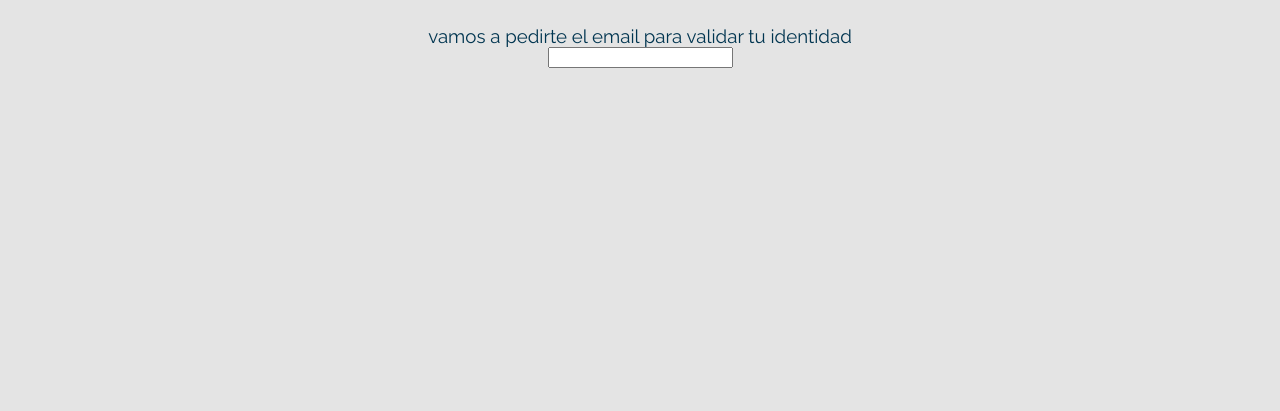
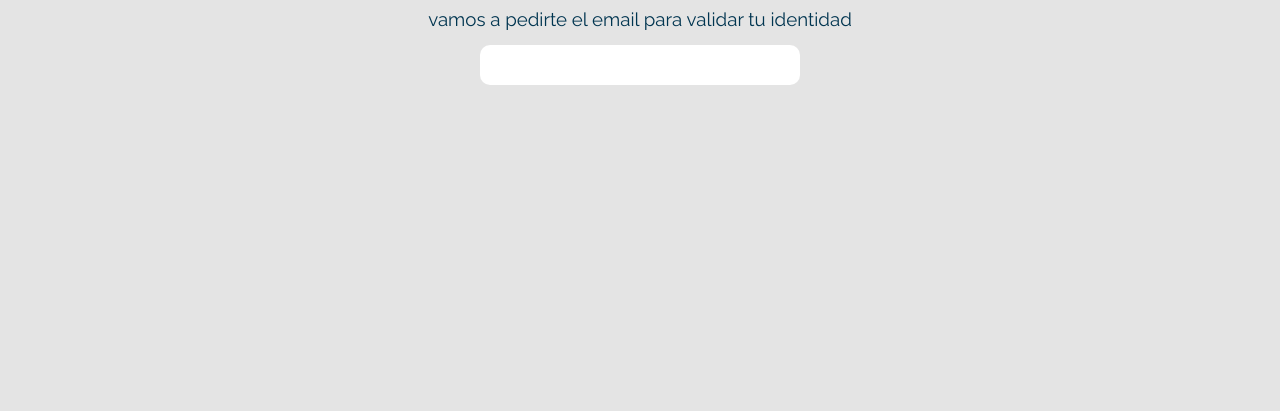
Before and after one commit to JONAAVILA/tienda-online, an Astro site: page /singin in a window 1280 px wide. Shown: the part 389-800 px from the top of the page. Built offline with nearby package versions, Linux system fonts and the light colour scheme; Astro itself is replaced by a stand-in of ours; a web font is replaced by a local one.

Commit message:
style input

```diff
--- a/src/components/forms/ValidateEmail.jsx
+++ b/src/components/forms/ValidateEmail.jsx
@@ -13,7 +13,9 @@
     return(
         <form onSubmit={formik.handleSubmit} >
             <input
+                id="email"
                 type="email"
+                name="email"
                 onChange={formik.handleChange}
                 value={formik.values.email}
             />
--- a/src/layouts/Layout.astro
+++ b/src/layouts/Layout.astro
@@ -56,4 +56,15 @@
 	p{
 		font-size: 15px;
 	}
+	input{
+		font-weight: 600;
+		color: #003550;
+		height: 20px;
+		width: 300px;
+		border-radius: 10px;
+		padding: 10px;
+		border: none;
+		outline: none;
+		margin-top: 15px;
+	}
 </style>
--- a/src/pages/singin.astro
+++ b/src/pages/singin.astro
@@ -8,7 +8,7 @@
         <Navbar/>
         <h2>registrarse</h2>
         <h3>vamos a pedirte el email para validar tu identidad</h3>
-        <ValidateEmail/>
+        <ValidateEmail client:only />
     </section>
 </Layout>
 
```
